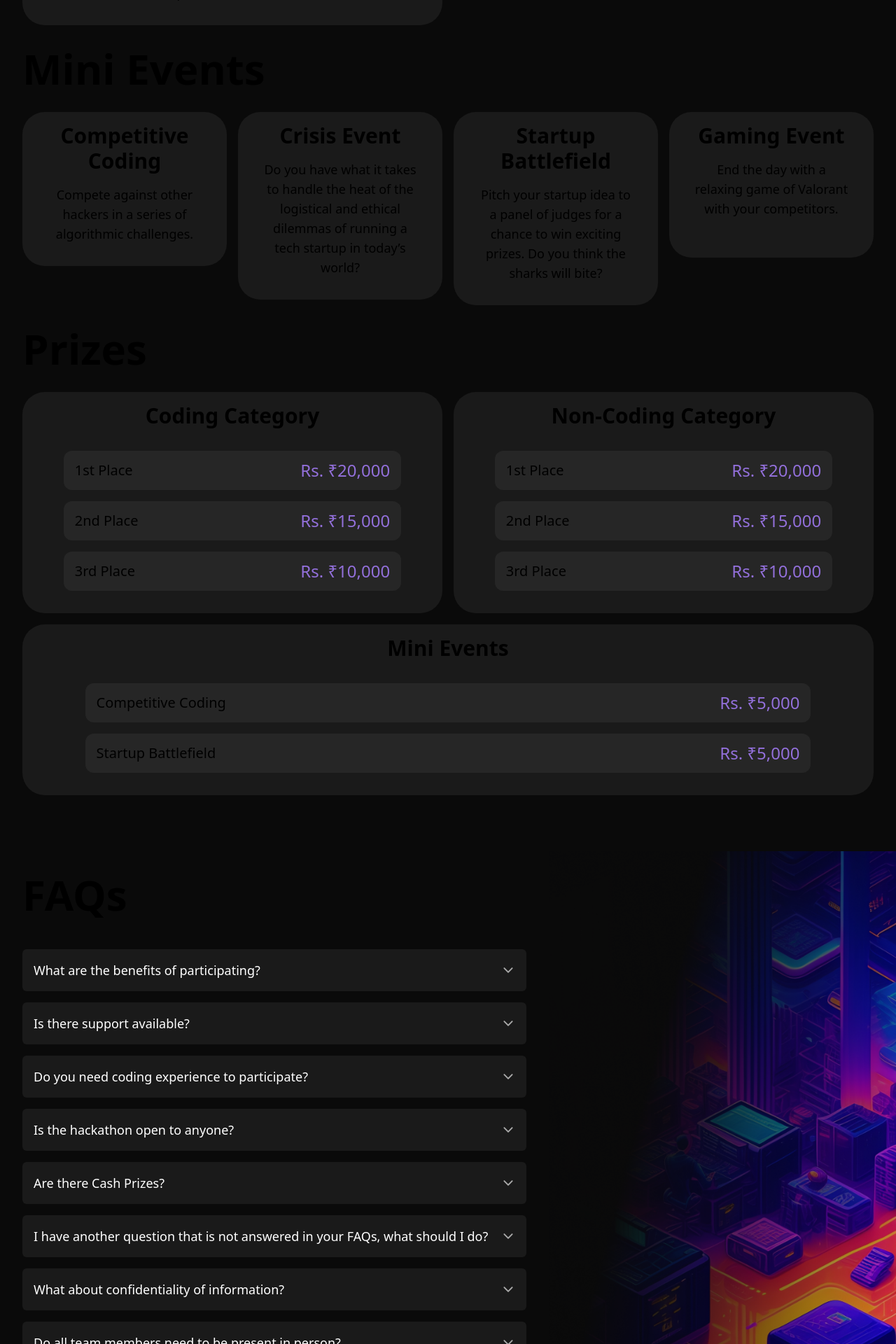
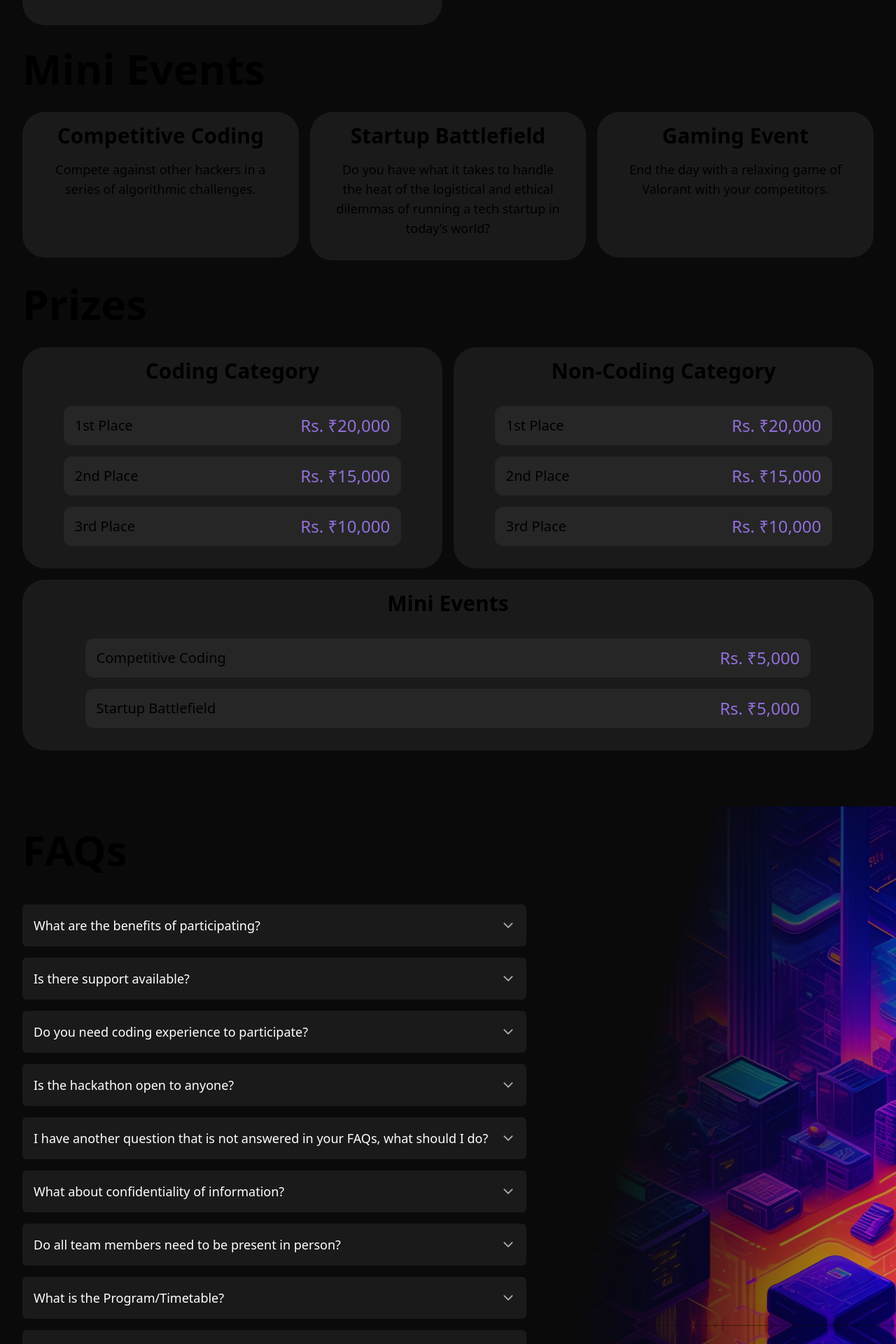
Before and after one commit to 0xPranavDoshi/TISBHacks, a Next.js app: page / in a window 1280 px wide. Shown: the part 1208-3128 px from the top of the page at 70% size. Built offline with nearby package versions, Linux system fonts and the light colour scheme.

Commit message:
removed crisis event

```diff
--- a/pages/index.tsx
+++ b/pages/index.tsx
@@ -34,27 +34,27 @@ export default function Home() {
       answer:
         'We have two categories; one for ages 10-13 and another for ages 13-18.',
     },
-    {
-      faqVal: FAQEnum.Q5,
-      question: 'Are there Cash Prizes?',
-      answer: (
-        <>
-          <p>
-            Yes! There are cash prizes worth Rs. 100’000 in total distributed as
-            follows:
-          </p>
-          <br />
-          <p>
-            <b>Coding Category:</b> First Place = 25’000, Second Place = 15’000,
-            Third Place = 10’000
-          </p>
-          <p>
-            <b>UX Design Category:</b> First Place = 25’000, Second Place =
-            15’000, Third Place = 10’000
-          </p>
-        </>
-      ),
-    },
+    // {
+    //   faqVal: FAQEnum.Q5,
+    //   question: 'Are there Cash Prizes?',
+    //   answer: (
+    //     <>
+    //       <p>
+    //         Yes! There are cash prizes worth Rs. 100’000 in total distributed as
+    //         follows:
+    //       </p>
+    //       <br />
+    //       <p>
+    //         <b>Coding Category:</b> First Place = 25’000, Second Place = 15’000,
+    //         Third Place = 10’000
+    //       </p>
+    //       <p>
+    //         <b>UX Design Category:</b> First Place = 25’000, Second Place =
+    //         15’000, Third Place = 10’000
+    //       </p>
+    //     </>
+    //   ),
+    // },
     {
       faqVal: FAQEnum.Q6,
       question:
@@ -259,12 +259,8 @@ export default function Home() {
                 description='Compete against other hackers in a series of algorithmic challenges.'
               />
               <MiniEvent
-                title='Crisis Event'
+                title='Startup Battlefield'
                 description='Do you have what it takes to handle the heat of the logistical and ethical dilemmas of running a tech startup in today’s world?'
-              />
-              <MiniEvent
-                title='Startup Battlefield'
-                description='Pitch your startup idea to a panel of judges for a chance to win exciting prizes. Do you think the sharks will bite?'
               />
               <MiniEvent
                 title='Gaming Event'
```
